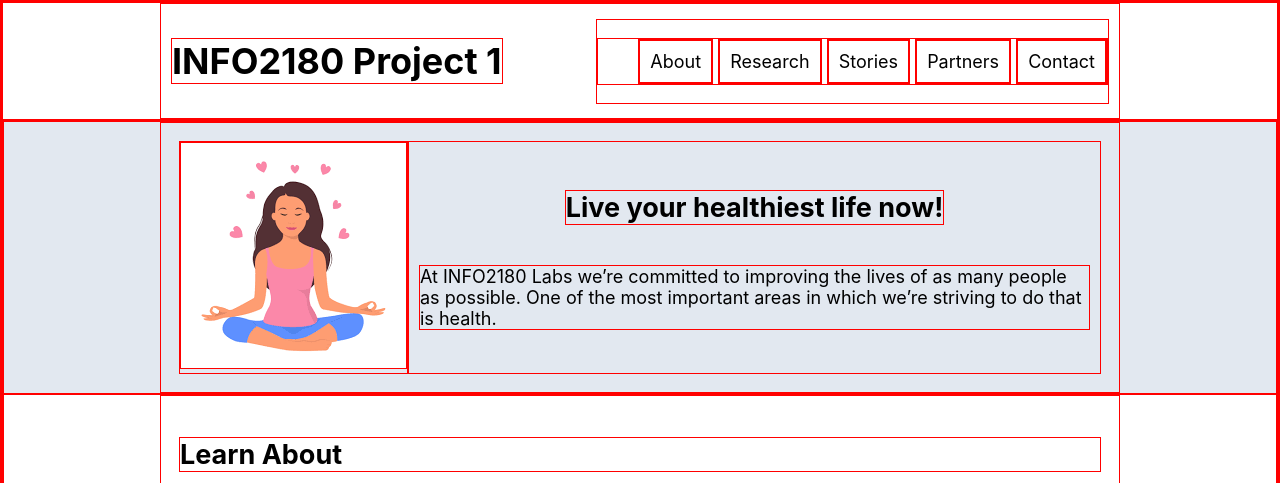
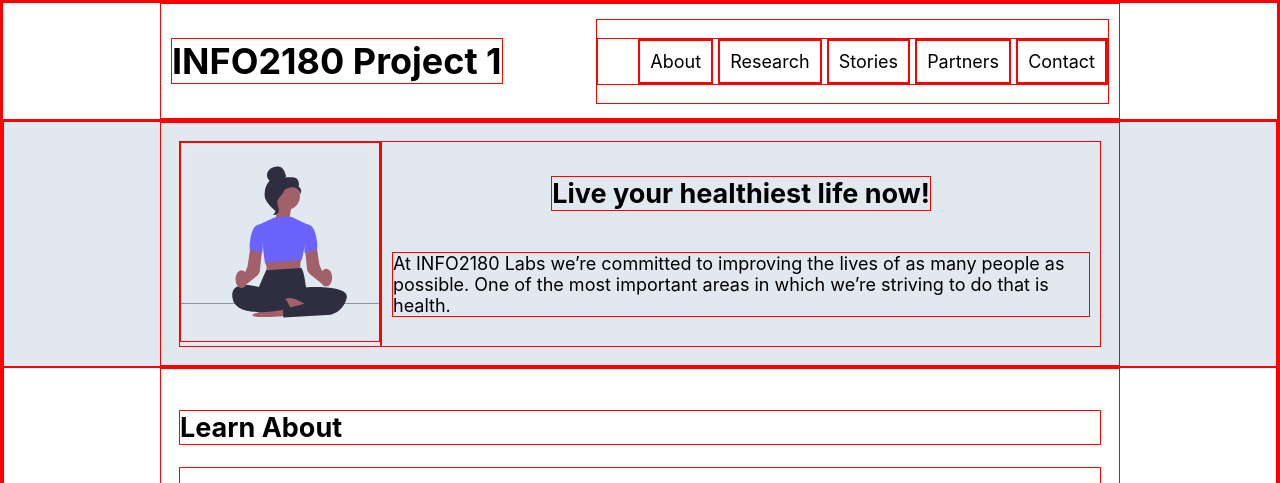
Before and after one commit to MikesGit138/info2180-project1, a plain HTML site: page index.html in a window 1280 px wide. Shown: the top 483 px of the page. Drawn offline with Linux system fonts and the light colour scheme.

Commit message:
image change

```diff
--- a/index.html
+++ b/index.html
@@ -26,7 +26,7 @@
         <section class="overview-hero">
             <div class="container">
                 <div class="overview-hero-image">
-                    <img src="assets/meditate.png" alt="meditating pic">
+                    <img src="assets/mindfulness.svg" alt="meditating pic" height="200" width="200">
                 </div>
                 <div class="overview-hero-text">
                     <h2>Live  your healthiest life now!</h2>
```
Also changed, not shown: assets/mindfulness.svg (added).
